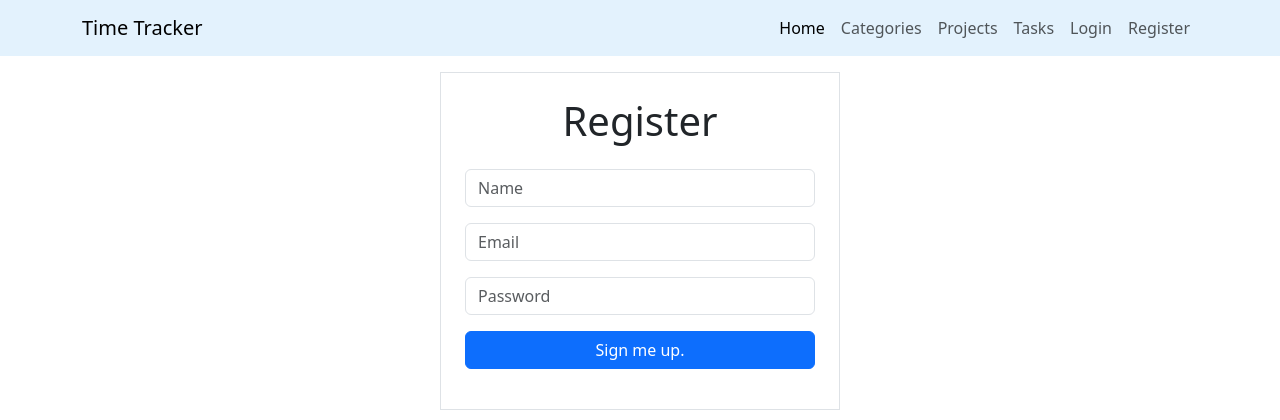
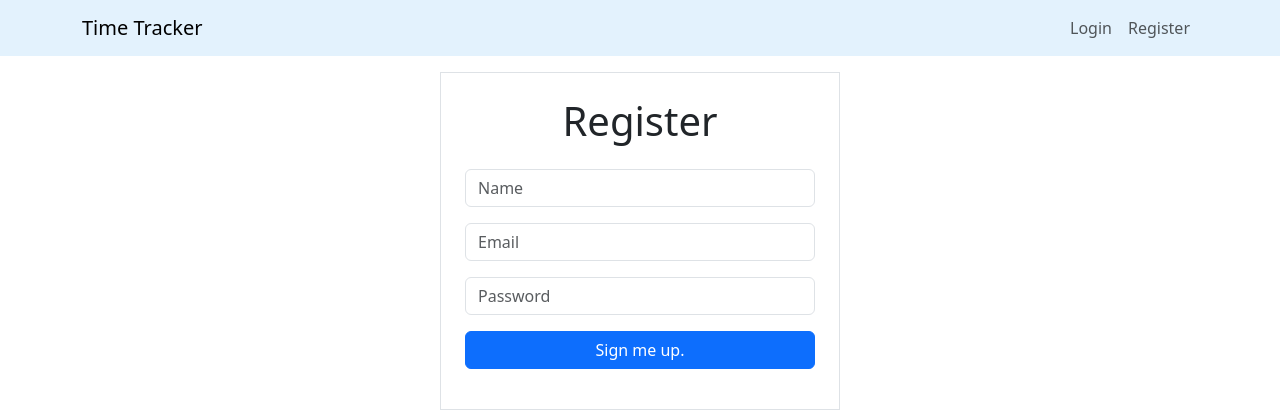
Before and after one commit to hello-dg/Time-Tracker-App-Bootstrap, a Flask app: page /register in a window 1280 px wide. Shown: the top 420 px of the page. Run offline with Flask 3, Linux system fonts and the light colour scheme.

Commit message:
Allow users to login to see tracker. Need to show correct navbar when logged in.

```diff
--- a/main.py
+++ b/main.py
@@ -5,6 +5,7 @@ from sqlalchemy import Integer, String, Boolean, create_engine, MetaData
 from sqlite3 import Date
 from datetime import datetime, date, time
 from flask_login import UserMixin, login_user, LoginManager, login_required, current_user, logout_user
+from werkzeug.security import generate_password_hash, check_password_hash
 
 
 app = Flask(__name__)
@@ -15,8 +16,18 @@ app.config['SQLALCHEMY_TRACK_MODIFICATIONS'] = False
 
 db = SQLAlchemy(app)
 
+# Configure Flask-Login's Login Manager
+login_manager = LoginManager()
+login_manager.init_app(app)
 
-class User(db.Model):
+
+# Create a user_loader callback
+@login_manager.user_loader
+def load_user(user_id):
+    return db.get_or_404(User, user_id)
+
+
+class User(UserMixin, db.Model):
     __tablename__ = "users"
     id: Mapped[int] = mapped_column(Integer, primary_key=True)
     name: Mapped[str] = mapped_column(String(200), nullable=False, unique=False)
@@ -72,16 +83,19 @@ with app.app_context():
 
 @app.route('/')
 def index():
+    if not current_user.is_authenticated:
+        return redirect(url_for('login'))
     today = datetime.now().strftime('%Y-%m-%d')
     current_time = datetime.now().strftime('%H:%M')
     entries = Entry.query.order_by(Entry.date.desc(), Entry.start_time.desc()).all()
     category_data = Category.query.order_by(Category.name.asc()).all()
-    projects = Project.query.order_by(Project.name.asc()).all()
-    tasks = Task.query.order_by(Task.name.asc()).all()
-    return render_template('index.html', entries=entries, categories=category_data, projects=projects, tasks=tasks, today=today, time=current_time, datetime=datetime, str=str)
+    project_data = Project.query.order_by(Project.name.asc()).all()
+    task_data = Task.query.order_by(Task.name.asc()).all()
+    return render_template('index.html', entries=entries, categories=category_data, projects=project_data, tasks=task_data, today=today, time=current_time, datetime=datetime, str=str)
 
 
 @app.route('/add-entry', methods=['GET', 'POST'])
+@login_required
 def add_entry():
     category_data = request.form.get('category')
     project_data = request.form.get('project')
@@ -111,6 +125,7 @@ def add_entry():
 
 
 @app.route('/delete/<int:entry_id>')
+@login_required
 def delete_entry(entry_id):
     entry = Entry.query.get_or_404(entry_id)
     db.session.delete(entry)
@@ -119,12 +134,14 @@ def delete_entry(entry_id):
 
 
 @app.route('/categories')
+@login_required
 def categories():
     category_data = Category.query.order_by(Category.name.asc()).all()
     return render_template('categories.html', categories=category_data)
 
 
 @app.route('/add-category', methods=['GET', 'POST'])
+@login_required
 def add_category():
     category_name = request.form.get('new-category')
     new_category = Category(name=category_name)
@@ -141,6 +158,7 @@ def add_category():
 
 
 @app.route('/delete-category/<int:category_id>')
+@login_required
 def delete_category(category_id):
     category = Category.query.get_or_404(category_id)
     db.session.delete(category)
@@ -149,12 +167,14 @@ def delete_category(category_id):
 
 
 @app.route('/projects')
+@login_required
 def projects():
     project_data = Project.query.order_by(Project.name.asc()).all()
     return render_template('projects.html', projects=project_data)
 
 
 @app.route('/add-project', methods=['GET', 'POST'])
+@login_required
 def add_project():
     project_name = request.form.get('new-project')
     new_project = Project(name=project_name)
@@ -171,6 +191,7 @@ def add_project():
 
 
 @app.route('/delete-project/<int:project_id>')
+@login_required
 def delete_project(project_id):
     project = Project.query.get_or_404(project_id)
     db.session.delete(project)
@@ -179,12 +200,14 @@ def delete_project(project_id):
 
 
 @app.route('/tasks')
+@login_required
 def tasks():
     task_data = Task.query.order_by(Task.name.asc()).all()
     return render_template('tasks.html', tasks=task_data)
 
 
 @app.route('/add-task', methods=['GET', 'POST'])
+@login_required
 def add_task():
     task_name = request.form.get('new-task')
     new_task = Task(name=task_name)
@@ -201,6 +224,7 @@ def add_task():
 
 
 @app.route('/delete-task/<int:task_id>')
+@login_required
 def delete_task(task_id):
     task = Task.query.get_or_404(task_id)
     db.session.delete(task)
@@ -211,24 +235,51 @@ def delete_task(task_id):
 @app.route('/register', methods=['GET', 'POST'])
 def register():
     if request.method == 'POST':
+        hash_and_salted_password = generate_password_hash(
+            request.form.get('password'),
+            method='pbkdf2:sha256',
+            salt_length=8
+        )
 
         new_user = User(
             name=request.form.get('name'),
             email=request.form.get('email'),
-            password=request.form.get('password')
+            password=hash_and_salted_password
         )
 
         db.session.add(new_user)
         db.session.commit()
+
+        login_user(new_user)
 
         return render_template('index.html')
 
     return render_template('register.html')
 
 
-@app.route('/login')
+@app.route('/login', methods=["GET", "POST"])
 def login():
+    if request.method == "POST":
+        email = request.form.get('email')
+        password = request.form.get('password')
+
+        # Find user by email entered.
+        result = db.session.execute(db.select(User).where(User.email == email))
+        user = result.scalar()
+
+        # Check stored password hash against entered password hashed.
+        if check_password_hash(user.password, password):
+            login_user(user)
+            return redirect(url_for('index'))
+
     return render_template("login.html")
+
+
+@app.route('/logout')
+@login_required
+def logout():
+    logout_user()
+    return redirect(url_for('home'))
 
 
 if __name__ == '__main__':
--- a/templates/index.html
+++ b/templates/index.html
@@ -95,7 +95,7 @@
                             {% else %}
                                 <div class="col-1 border-start">&nbsp</div>
                             {% endif %}
-<!--                            <div class="col-2 border-start text-muted fw-bold text-center">{{ datetime.strptime(entry.date, "%Y-%m-%d").strftime("%m/%d/%Y") }}</div>-->
+    <!--                            <div class="col-2 border-start text-muted fw-bold text-center">{{ datetime.strptime(entry.date, "%Y-%m-%d").strftime("%m/%d/%Y") }}</div>-->
 
                             <!--DATES-->
                             <div class="col-2 border-start text-muted fw-bold text-center">
@@ -128,7 +128,6 @@
                         </div>
                         <div class="fst-italic" style="font-size: 12px;">{{ entry.note }}</div>
                     </div>
-
                 {% endfor %}
             </li>
         </ul>
--- a/templates/navbar.html
+++ b/templates/navbar.html
@@ -6,26 +6,28 @@
         </button>
         <div class="collapse navbar-collapse" id="navbarNav">
             <ul class="navbar-nav ms-auto">
+
+                {% if not logged_in: %}
+                <li class="nav-item">
+                    <a class="nav-link" href="login">Login</a>
+                </li>
+                <li class="nav-item">
+                    <a class="nav-link" href="register">Register</a>
+                </li>
+
+                {% else %}
                 <li class="nav-item">
                     <a class="nav-link active" aria-current="page" href="/">Home</a>
                 </li>
                 <li class="nav-item">
-                    <a class="nav-link" href="/categories">Categories</a>
+                    <a class="nav-link" href="categories">Categories</a>
                 </li>
                 <li class="nav-item">
-                    <a class="nav-link" href="/projects">Projects</a>
+                    <a class="nav-link" href="projects">Projects</a>
                 </li>
                 <li class="nav-item">
-                    <a class="nav-link" href="/tasks">Tasks</a>
+                    <a class="nav-link" href="tasks">Tasks</a>
                 </li>
-                {% if not logged_in: %}
-                <li class="nav-item">
-                    <a class="nav-link" href="#">Login</a>
-                </li>
-                <li class="nav-item">
-                    <a class="nav-link" href="#">Register</a>
-                </li>
-                {% else %}
                 <li class="nav-item">
                     <a class="nav-link" href="#">Log Out</a>
                 </li>
```
Also changed, not shown: templates/login.html (+1 -6 lines).
